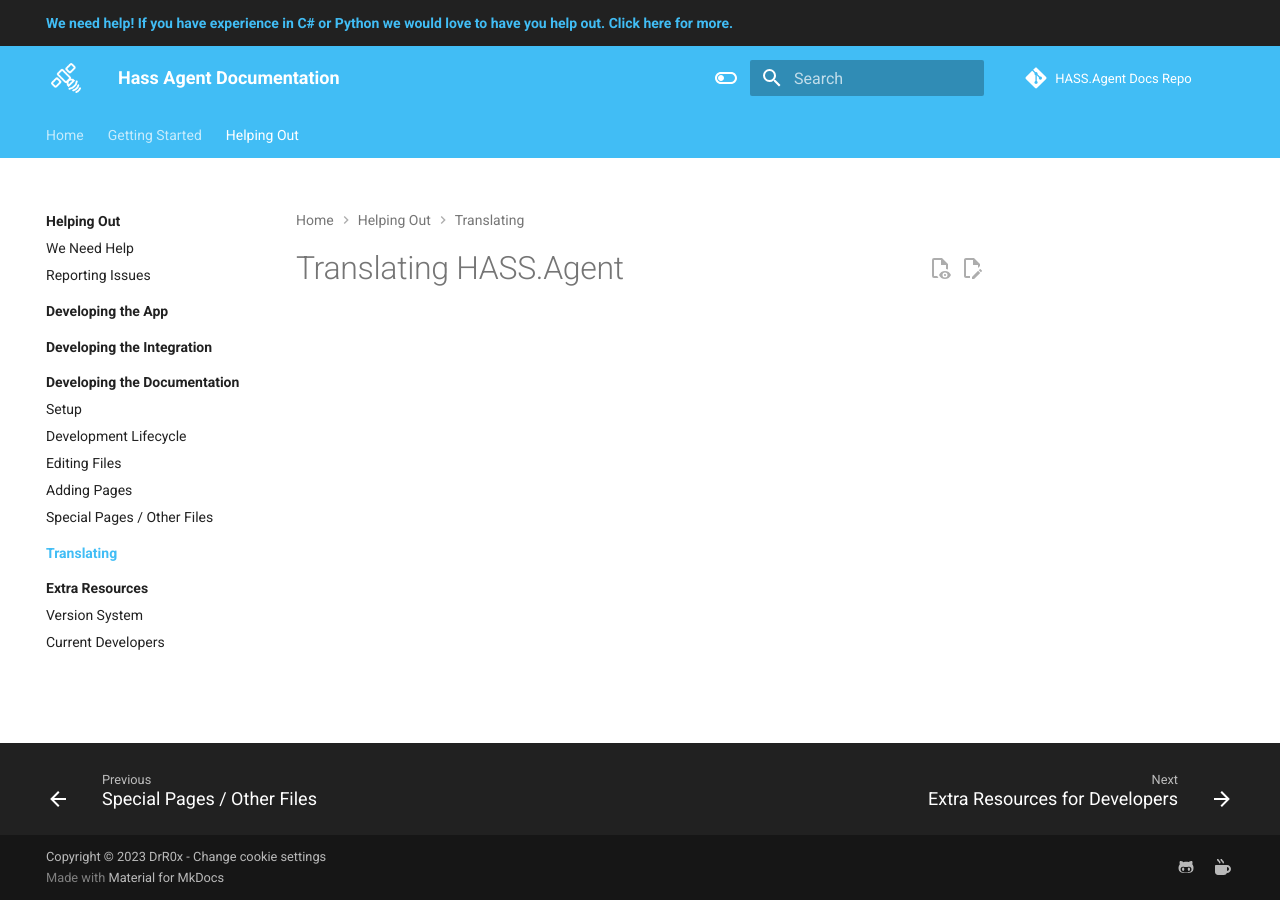
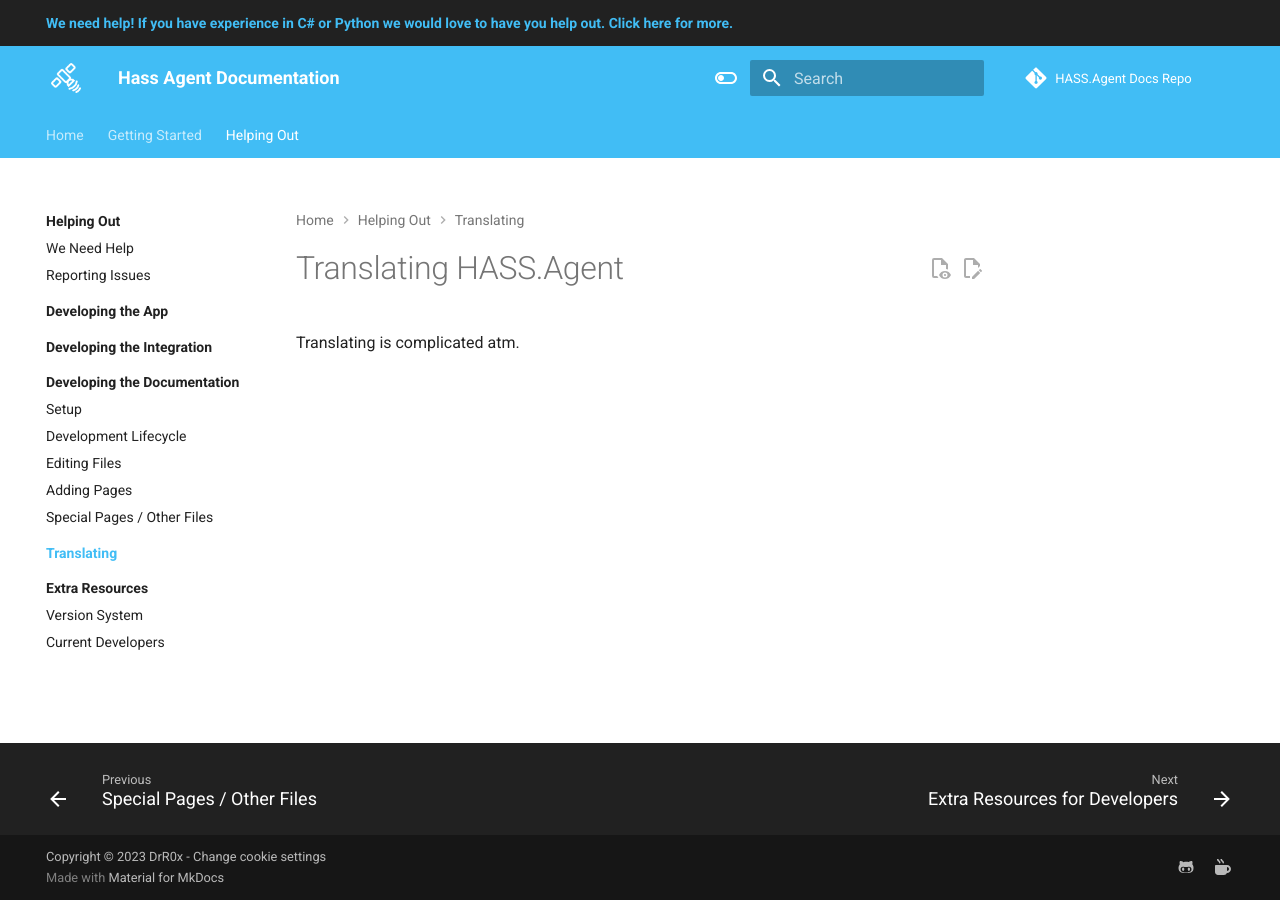
Before and after one commit to hass-agent/HASS.Agent-Documentation, an MkDocs documentation site: the page built from docs/contributing/translating/index.md, in a window 1280 px wide. Built offline with MkDocs 1.6.1 and Material for MkDocs 9.7.7, drawn with Linux system fonts in a browser that asks for light colours; comment, search, counter and statistics services are not loaded; the version menu is left out.

Commit message:
Add translating

```diff
--- a/docs/contributing/translating/index.md
+++ b/docs/contributing/translating/index.md
@@ -1 +1,3 @@
 # Translating HASS.Agent
+
+Translating is complicated atm.
```
Also changed, not shown: docs/contributing/index.md (+2 -0 lines).
